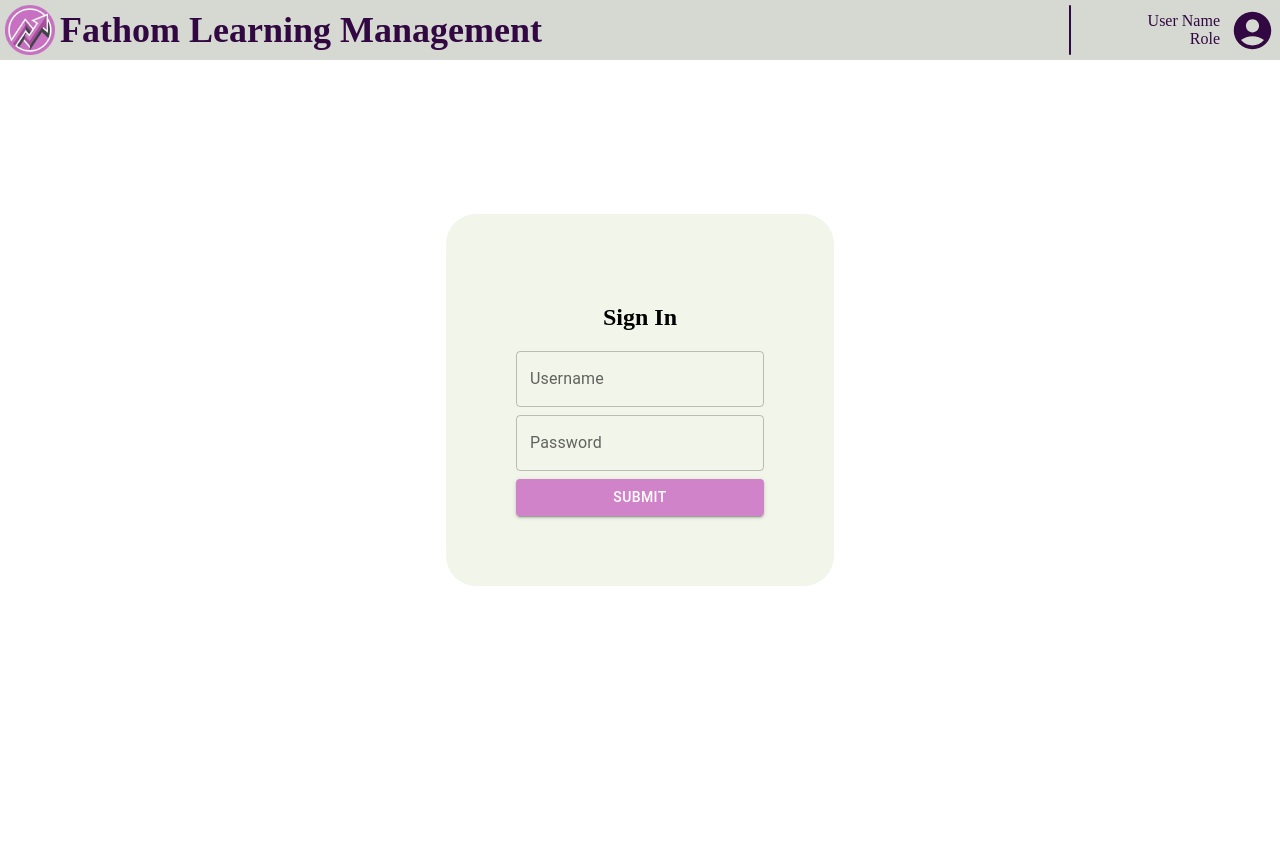
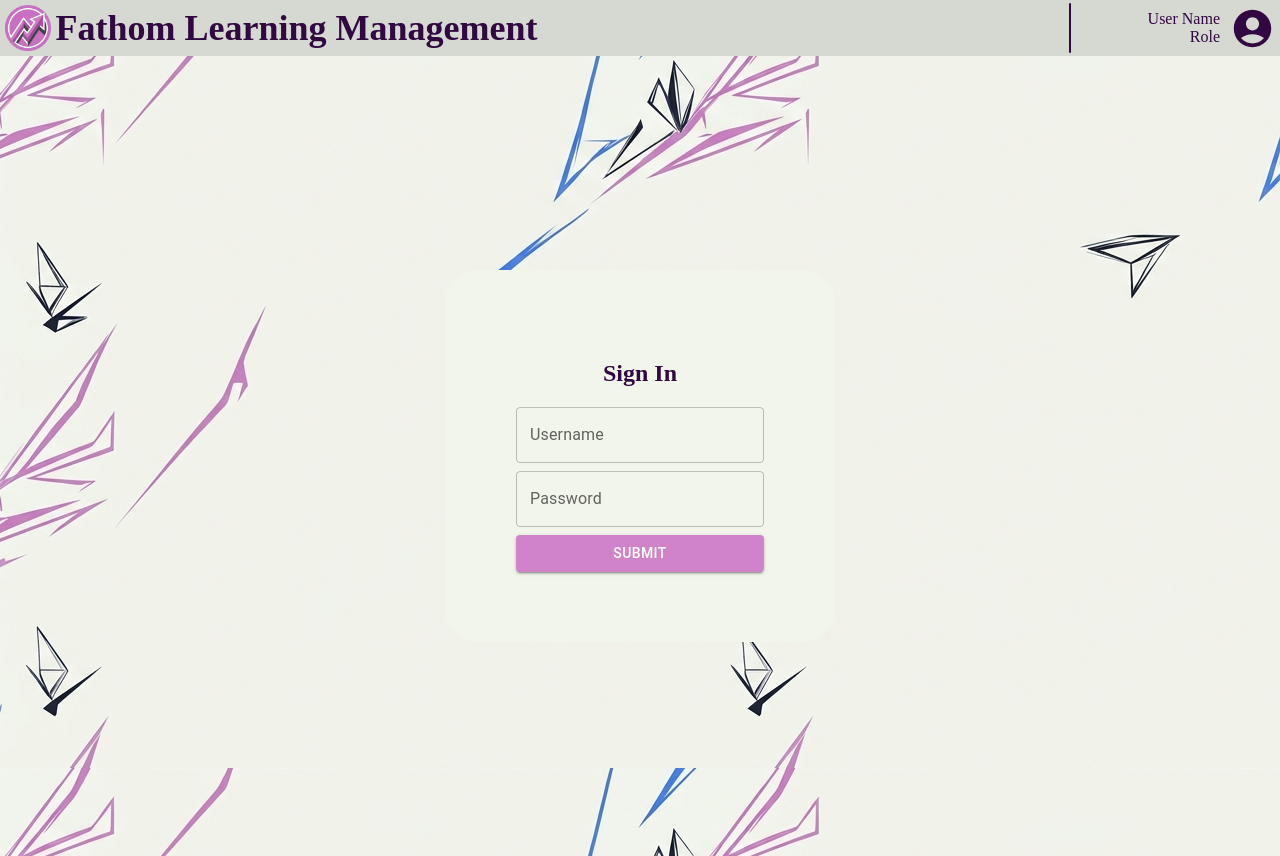
Before and after one commit to SamDalmon/Project-2-LMS, a React (Vite) app in the folder frontend/fathom-lms/: page /sign-in in a window 1280 px wide. Before the commit the page ends 800 px from the top, so only its background shows below. Built offline with nearby package versions, Linux system fonts and the light colour scheme.

Commit message:
made header height fixed, and changed the height of element inside header

```diff
--- a/frontend/fathom-lms/src/components/Header/Header.css
+++ b/frontend/fathom-lms/src/components/Header/Header.css
@@ -2,6 +2,7 @@
 
 img {
   background-color: transparent;
+  height: calc(var(--header-height) - 10px);
   margin: 5px;
 }
 
@@ -10,6 +11,7 @@ img {
   position: fixed;
   display: flex;
   width: 100%;
+  height: var(--header-height);
   justify-content: space-between;
 }
 
--- a/frontend/fathom-lms/src/components/Header/Header.jsx
+++ b/frontend/fathom-lms/src/components/Header/Header.jsx
@@ -4,13 +4,11 @@ import "./Header.css"
 import { AccountCircle } from '@mui/icons-material'
 
 export default function Header () {
-  const imageSize = 50
   const accountIconHeight = 45
 
   return (<div className='header'>
     <div className='hero-container'>
       <img id='fathom-logo' src={logo}
-        width={imageSize} height={imageSize}
         alt='Fathom logo, also link to home screen'
       />
       <h1>{ APP_NAME }</h1>
--- a/frontend/fathom-lms/src/index.css
+++ b/frontend/fathom-lms/src/index.css
@@ -4,6 +4,8 @@
   --background-color: #F2F5EA;
   --header-background-color: #D6D8D2;
   --dark-text: #310841;
+
+  --header-height: 3.5rem;
 
   --sans: system-ui, 'Segoe UI', Roboto, sans-serif;
   --heading: system-ui, 'Segoe UI', Roboto, sans-serif;
@@ -16,9 +18,18 @@
   --font-xl: 2.25rem;
 }
 
+html {
+  background-image: url('./assets/Background\ image.jpg');
+  background-color: var(--background-color);
+}
+
 html, body {
   margin: 0;
   padding: 0;
+}
+
+main {
+  padding-top: var(--header-height);
 }
 
 h1 {
@@ -27,3 +38,8 @@ h1 {
   margin: 0px;
   text-wrap: nowrap;
 }
+
+h2 {
+  font-size: var(--font-lg);
+  color: var(--dark-text);
+}
```
